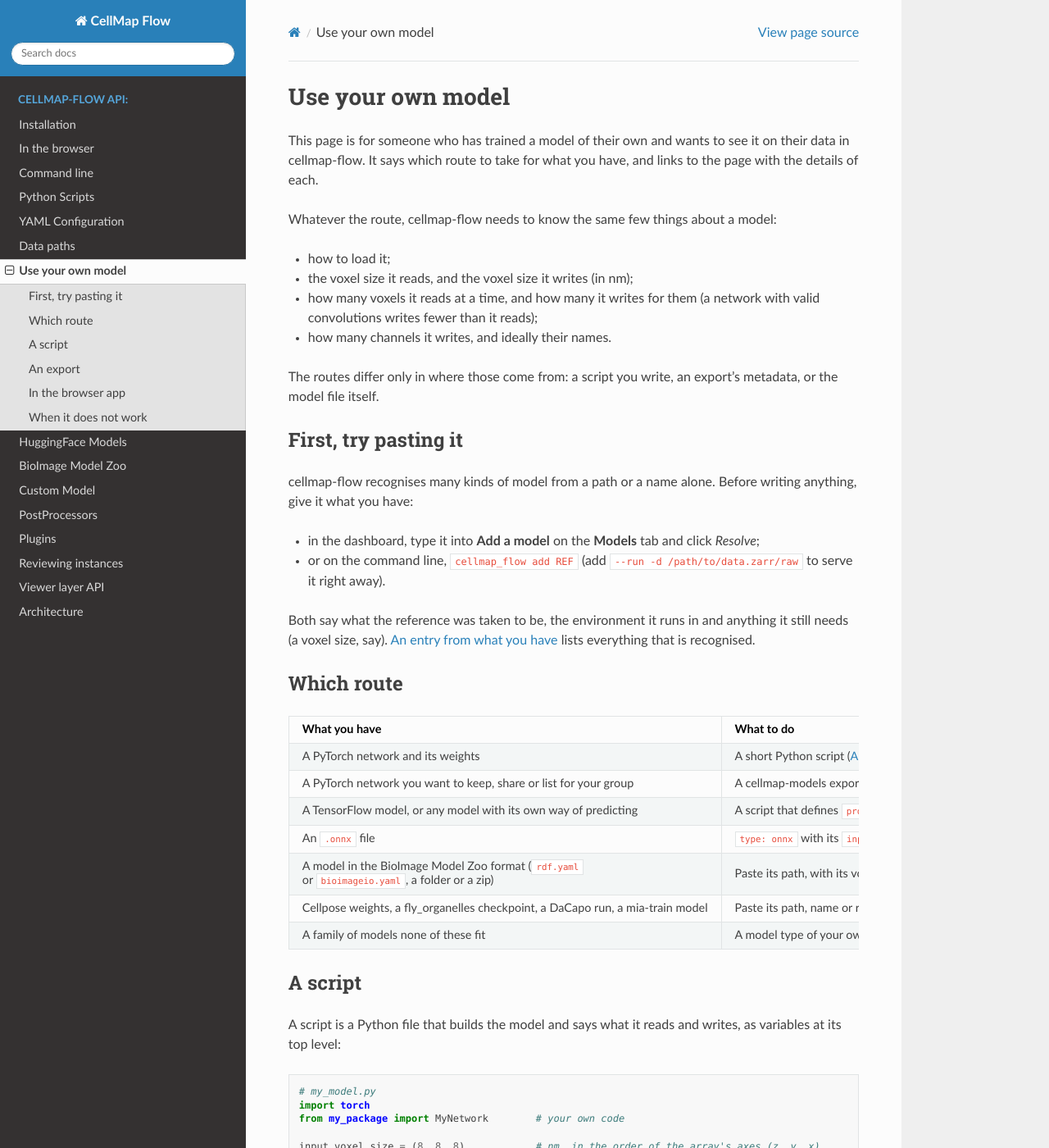
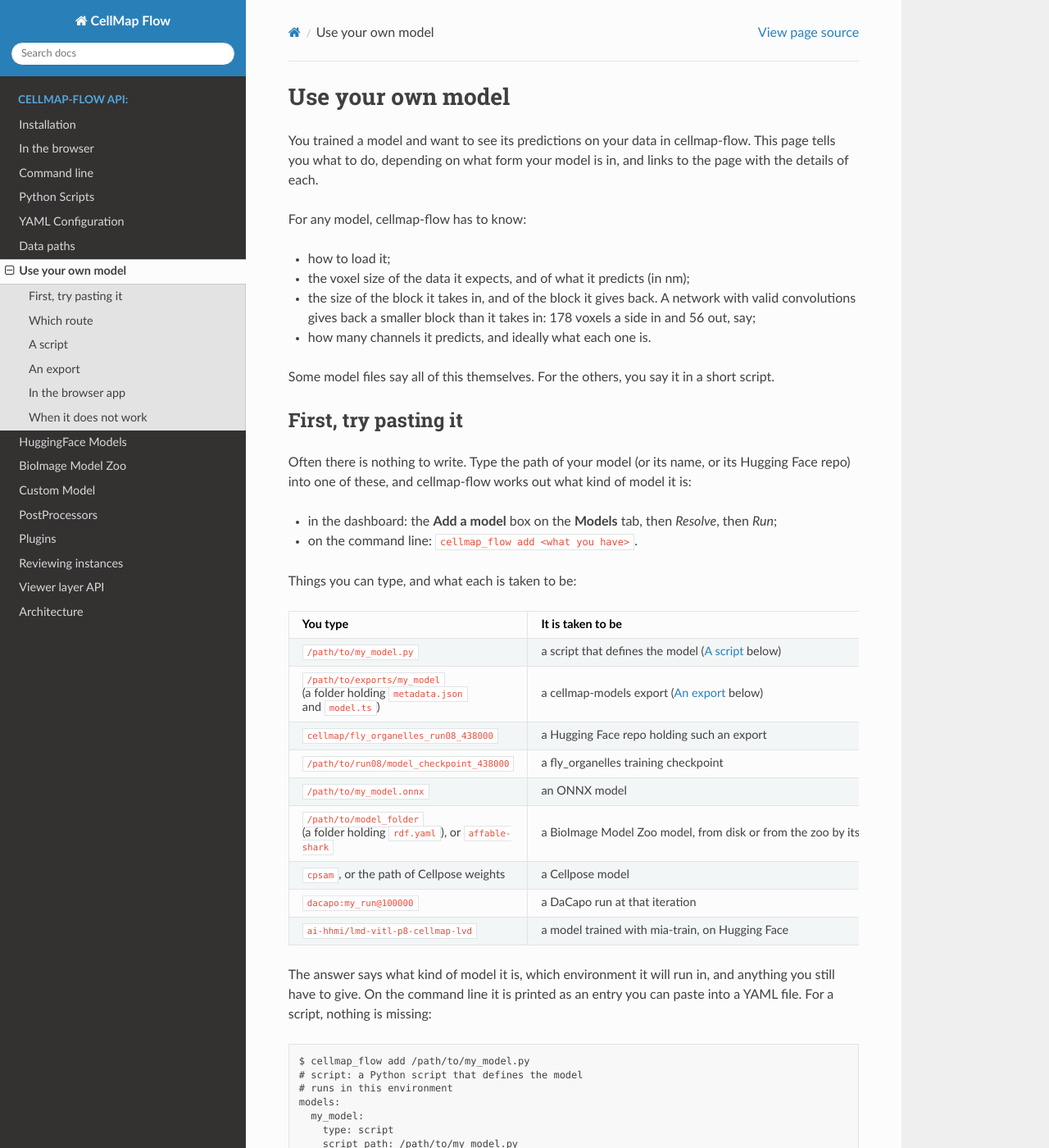
Before and after one commit to janelia-cellmap/cellmap-flow, a Sphinx documentation site: the page built from docs/source/own_model.rst, in a window 1280 px wide and 1400 px high. Shown: the whole window at 82% size. Built offline with Sphinx 7.4.7 and the Read the Docs theme 3.1.0, drawn with Linux system fonts in a browser that asks for light colours; pages that are not in the unit, such as notebooks, are missing from menus; some of the changed text lies outside the part shown.

Commit message:
Plainer wording and worked examples on the own-model page

```diff
--- a/docs/source/own_model.rst
+++ b/docs/source/own_model.rst
@@ -1,36 +1,106 @@
 Use your own model
 ==================
 
-This page is for someone who has trained a model of their own and wants to
-see it on their data in cellmap-flow. It says which route to take for what
-you have, and links to the page with the details of each.
+You trained a model and want to see its predictions on your data in
+cellmap-flow. This page tells you what to do, depending on what form your
+model is in, and links to the page with the details of each.
 
-Whatever the route, cellmap-flow needs to know the same few things about a
-model:
+For any model, cellmap-flow has to know:
 
 - how to load it;
-- the voxel size it reads, and the voxel size it writes (in nm);
-- how many voxels it reads at a time, and how many it writes for them (a
-  network with valid convolutions writes fewer than it reads);
-- how many channels it writes, and ideally their names.
+- the voxel size of the data it expects, and of what it predicts (in nm);
+- the size of the block it takes in, and of the block it gives back. A
+  network with valid convolutions gives back a smaller block than it takes
+  in: 178 voxels a side in and 56 out, say;
+- how many channels it predicts, and ideally what each one is.
 
-The routes differ only in where those come from: a script you write, an
-export's metadata, or the model file itself.
+Some model files say all of this themselves. For the others, you say it in a
+short script.
 
 First, try pasting it
 ---------------------
 
-cellmap-flow recognises many kinds of model from a path or a name alone.
-Before writing anything, give it what you have:
+Often there is nothing to write. Type the path of your model (or its name,
+or its Hugging Face repo) into one of these, and cellmap-flow works out what
+kind of model it is:
 
-- in the dashboard, type it into **Add a model** on the **Models** tab and
-  click *Resolve*;
-- or on the command line, ``cellmap_flow add REF`` (add ``--run -d
-  /path/to/data.zarr/raw`` to serve it right away).
+- in the dashboard: the **Add a model** box on the **Models** tab, then
+  *Resolve*, then *Run*;
+- on the command line: ``cellmap_flow add <what you have>``.
 
-Both say what the reference was taken to be, the environment it runs in and
-anything it still needs (a voxel size, say). :ref:`resolving-models` lists
-everything that is recognised.
+Things you can type, and what each is taken to be:
+
+.. list-table::
+   :header-rows: 1
+   :widths: 50 50
+
+   * - You type
+     - It is taken to be
+   * - ``/path/to/my_model.py``
+     - a script that defines the model (`A script`_ below)
+   * - ``/path/to/exports/my_model`` (a folder holding ``metadata.json`` and
+       ``model.ts``)
+     - a cellmap-models export (`An export`_ below)
+   * - ``cellmap/fly_organelles_run08_438000``
+     - a Hugging Face repo holding such an export
+   * - ``/path/to/run08/model_checkpoint_438000``
+     - a fly_organelles training checkpoint
+   * - ``/path/to/my_model.onnx``
+     - an ONNX model
+   * - ``/path/to/model_folder`` (a folder holding ``rdf.yaml``), or
+       ``affable-shark``
+     - a BioImage Model Zoo model, from disk or from the zoo by its nickname
+   * - ``cpsam``, or the path of Cellpose weights
+     - a Cellpose model
+   * - ``dacapo:my_run@100000``
+     - a DaCapo run at that iteration
+   * - ``ai-hhmi/lmd-vitl-p8-cellmap-lvd``
+     - a model trained with mia-train, on Hugging Face
+
+The answer says what kind of model it is, which environment it will run in,
+and anything you still have to give. On the command line it is printed as an
+entry you can paste into a YAML file. For a script, nothing is missing:
+
+.. code-block:: text
+
+    $ cellmap_flow add /path/to/my_model.py
+    # script: a Python script that defines the model
+    # runs in this environment
+    models:
+      my_model:
+        type: script
+        script_path: /path/to/my_model.py
+
+A training checkpoint, on the other hand, does not say what its channels are
+or what voxel size it was trained at, so you are asked for them:
+
+.. code-block:: text
+
+    $ cellmap_flow add /path/to/run08/model_checkpoint_438000
+    # fly: a fly_organelles training checkpoint
+    # runs in the fly environment (its type's default)
+    # still needs: channels, input_voxel_size (add to the entry)
+    models:
+      run08_438000:
+        type: fly
+        checkpoint_path: /path/to/run08/model_checkpoint_438000
+
+In the dashboard, *Resolve* shows the same answer, with a box for each value
+that is still needed, and *Run* starts the model.
+
+To start the model straight from the command line instead of printing the
+entry, add ``--run`` and the data:
+
+.. code-block:: bash
+
+    cellmap_flow add /path/to/my_model.py --run -d /path/to/data.zarr/raw
+
+If what you typed is not recognised, the error says what was tried.
+:ref:`resolving-models` has the full list of what is recognised.
+
+If your model is just a PyTorch network and a file of weights, it is not
+recognised by itself: nothing in a weights file says what network it belongs
+to. Write a script (next section).
 
 Which route
 -----------
@@ -80,8 +150,9 @@ Which route
 A script
 --------
 
-A script is a Python file that builds the model and says what it reads and
-writes, as variables at its top level:
+A script is a Python file that loads your network and states its sizes, as
+plain variables. cellmap-flow runs the file and reads the variables by name,
+so the names below matter:
 
 .. code-block:: python
 
@@ -91,8 +162,8 @@ writes, as variables at its top level:
 
     input_voxel_size = (8, 8, 8)            # nm, in the order of the array's axes (z, y, x)
     output_voxel_size = (8, 8, 8)
-    input_size = (178, 178, 178)            # voxels the network reads at a time
-    output_size = (56, 56, 56)              # voxels it writes for them
+    input_size = (178, 178, 178)            # the block the network takes in, in voxels
+    output_size = (56, 56, 56)              # the block it gives back for that
     output_channels = 2
     channels = ["mito", "er"]               # optional: the channels' names
 
@@ -101,23 +172,27 @@ writes, as variables at its top level:
     model.load_state_dict(torch.load("/path/to/weights.pt", map_location=device, weights_only=True))
     model.to(device).eval()
 
-``model`` is called with a float tensor of shape ``(1, 1, z, y, x)``, one
-block of the data after the input normalization chosen in the dashboard, and
-returns ``(1, channels, z, y, x)``.
+cellmap-flow calls ``model`` on one block of your data at a time: a float
+tensor of shape ``(1, 1, 178, 178, 178)`` here, already normalized as set in
+the dashboard. It expects ``(1, 2, 56, 56, 56)`` back: the two channels, at
+the output size.
 
-Check it on one block, in the current process, without a job:
+Before running it for real, check that it loads and predicts one block. This
+runs where you type it, without submitting a cluster job, and prints
+``Server check passed``:
 
 .. code-block:: bash
 
     cellmap_flow infer script -s my_model.py -d /path/to/data.zarr/raw --server-check
 
-Then run it: paste the script's path into **Add a model**, or
+Then run it. Either type the script's path into **Add a model** in the
+dashboard, or start it from the command line:
 
 .. code-block:: bash
 
     cellmap_flow infer script -s my_model.py -d /path/to/data.zarr/raw -q gpu_h100 -P <charge group>
 
-or name it in a YAML with other models (:doc:`yaml_config`):
+or list it in a YAML file, beside other models (:doc:`yaml_config`):
 
 .. code-block:: yaml
 
@@ -126,18 +201,19 @@ or name it in a YAML with other models (:doc:`yaml_config`):
         type: script
         script_path: /path/to/my_model.py
 
-Three things people run into:
+Three things commonly go wrong:
 
 - **Packages.** The script runs in cellmap-flow's environment. When the model
   needs packages that are not there, or that clash with it, give the entry an
   ``env``: the path of a conda environment or virtualenv that has both your
   packages and cellmap-flow (:ref:`model-env`).
-- **Normalization.** What the network was trained on (the raw data scaled to
-  [0, 1] or [-1, 1], say) is set on the **Processing** tab, or as
-  ``input_normalizers`` in a YAML. A script does not declare it, so nothing
-  sets it for you.
-- **Activation.** A network that ends in logits needs its sigmoid: wrap it,
-  ``torch.nn.Sequential(network, torch.nn.Sigmoid())``, or add a sigmoid step
+- **Normalization.** If your network was trained on data scaled to [0, 1] or
+  [-1, 1], say, it has to get the same here. A script does not say what it
+  was trained on, so you set it yourself: on the **Processing** tab, or as
+  ``input_normalizers`` in a YAML.
+- **Activation.** If your network outputs logits rather than probabilities,
+  add the sigmoid: either in the script,
+  ``model = torch.nn.Sequential(network, torch.nn.Sigmoid())``, or as a step
   on the Processing tab.
 
 :doc:`custom_script` has the full list of variables and a TensorFlow example.
@@ -145,10 +221,12 @@ Three things people run into:
 An export
 ---------
 
-An export is a folder holding the network and a ``metadata.json`` that says
-everything cellmap-flow asks of a script, and also the input normalization
-and the output activation, which the dashboard then sets up by itself. It is
-made once, with `cellmap-models <https://github.com/janelia-cellmap/cellmap-models>`_:
+A script is quick, but it only works where your code and weights are. An
+export packs the network into one folder that anyone can run without your
+code. Its ``metadata.json`` holds the same facts as a script's variables,
+and also the input normalization and the output activation, so the dashboard
+sets those up for you. You make it once, with
+`cellmap-models <https://github.com/janelia-cellmap/cellmap-models>`_:
 
 .. code-block:: python
 
@@ -182,7 +260,7 @@ made once, with `cellmap-models <https://github.com/janelia-cellmap/cellmap-mode
 
     export_torch_model(model, (1, 1, 178, 178, 178), "/path/to/exports/my_model", metadata=metadata)
 
-The folder is served as it is: paste its path into **Add a model**, or
+To run it, type the folder's path into **Add a model**, or list it in a YAML:
 
 .. code-block:: yaml
 
@@ -200,21 +278,23 @@ To share it, push the folder to a Hugging Face model repo of your own
 
     push_to_huggingface(folder_path="/path/to/exports/my_model", repo_id="<you>/my-model")
 
-Anyone can then run it by its repo: ``<you>/my-model`` in **Add a model**,
-``cellmap_flow add <you>/my-model``, or ``type: huggingface`` with ``repo:``
-in a YAML (:doc:`huggingface`). The dashboard lists the repos you added in a
-section of their own under Hugging Face.
+Anyone can then run it by the repo's name: ``<you>/my-model`` typed into
+**Add a model**, ``cellmap_flow add <you>/my-model``, or ``type:
+huggingface`` with ``repo: <you>/my-model`` in a YAML (:doc:`huggingface`).
+Once added, the dashboard keeps it in the Hugging Face list, in a section
+for added repos.
 
-The export is traced at the input shape you give it, and runs at that shape
-only: export it at the shape you want it served at.
+One caution: the export only runs at the input size you exported it with
+(178 voxels a side above), so pick the size you want it to run at.
 
 In the browser app
 ------------------
 
-The `browser app <https://janelia-cellmap.github.io/cellmap-flow/app/>`_ runs
-ONNX models on the visitor's own GPU, so a model has to be an ONNX export
-small enough for a browser. There are two ways in, both from its Models
-tab's *Add a model* (:doc:`browser`):
+The `browser app <https://janelia-cellmap.github.io/cellmap-flow/app/>`_ needs
+nothing installed: the model runs on the GPU of whoever opens the page. For
+that, the model has to be an ONNX file, and small enough for a browser.
+There are two ways to add one, both under *Add a model* on the app's Models
+tab (:doc:`browser`):
 
 - a public Hugging Face repo laid out as
   `cellmap/onnx-web-models <https://huggingface.co/cellmap/onnx-web-models>`_
@@ -232,14 +312,13 @@ the model fits in a browser, the browser's to your Hugging Face account
 When it does not work
 ---------------------
 
-- ``--server-check`` (above) runs one block where you can read the error,
-  before any job is submitted.
-- In the dashboard, **Job Logs** shows the output of the model's job: an
-  import error there means the model's packages are missing from the
-  environment it runs in (:ref:`model-env`).
-- A prediction that is all one value, or noise, is most often the input
-  normalization: compare what the Processing tab applies with what the
-  network was trained on.
-- A model can run on data at another voxel size than its own; the data is
-  resampled to what the model reads (:ref:`resampling`,
-  :ref:`run-voxel-size`).
+- Run ``--server-check`` (above) first: it predicts one block in your
+  terminal, so you see the error directly.
+- In the dashboard, **Job Logs** shows what the model's job printed. An
+  import error there means a package your model needs is not installed in
+  the environment it runs in (:ref:`model-env`).
+- If the prediction is blank, all one value, or noise, check the input
+  normalization first: the Processing tab should apply what the network was
+  trained with.
+- Your data does not have to be at the model's voxel size: it is resampled
+  to what the model expects (:ref:`resampling`, :ref:`run-voxel-size`).
```
